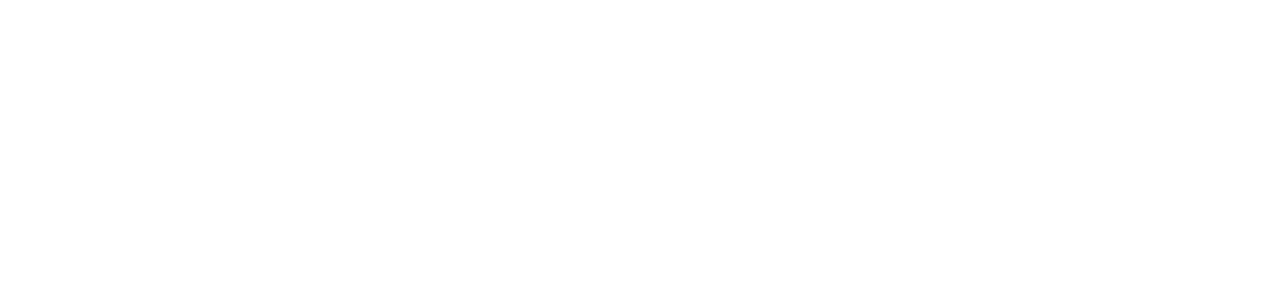
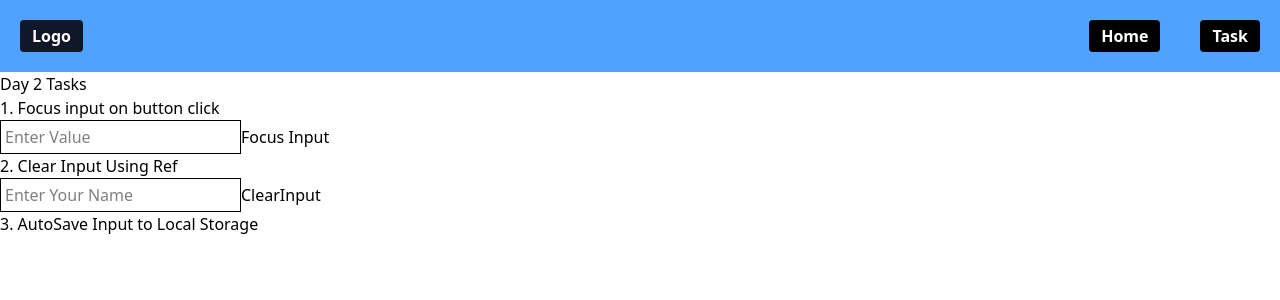
Before and after one commit to jagathdev/React_Tasks, a React (Vite) app: page /task/day2task in a window 1280 px wide. Before the commit this address had no page. Shown: the top 300 px of the page. Built offline with nearby package versions, Linux system fonts and the light colour scheme.

Commit message:
Day 2 Task 3 Completed

```diff
--- a/src/App.tsx
+++ b/src/App.tsx
@@ -4,6 +4,7 @@
 import Home from "./pages/Home"
 import Task from "./Task/Task"
 import Day1Task from "./Task/Day1Task"
+import Day2Task from "./Task/Day2Task"
 
 
 const App: React.FC = () => {
@@ -16,6 +17,7 @@
           <Route path="/" element={<Home />} />
           <Route path="/task" element={<Task />} />
           <Route path="/task/day1task" element={<Day1Task />} />
+          <Route path="/task/day2task" element={<Day2Task />} />
         </Route>
       </Routes>
     </>
--- /dev/null
+++ b/src/Task/Day2Task.tsx
@@ -0,0 +1,68 @@
+import { useRef } from "react";
+
+const Day2Task = () => {
+    return (
+        <>
+            <h1>Day 2 Tasks</h1>
+            <h1>1. Focus input on button click</h1>
+            <FocusInput />
+            <h1>2. Clear Input Using Ref</h1>
+            <ClearInput />
+            <h1>3. AutoSave Input to Local Storage</h1>
+            <AutoSave />
+        </>
+    )
+}
+
+export default Day2Task;
+
+// 1. Focus input on button click
+
+export const FocusInput = () => {
+
+    const focusRef = useRef<HTMLInputElement>(null)
+
+    const inputFocus = () => {
+        focusRef.current?.focus()
+        alert("Input Focused")
+    }
+
+    return (<>
+        <input ref={focusRef} type="text" className="border p-1" placeholder="Enter Value" />
+        <input onClick={inputFocus} type="submit" value="Focus Input" />
+    </>)
+}
+
+// 2. Clear Input Using Ref
+
+export const ClearInput = () => {
+
+    const clearRef = useRef<HTMLInputElement>(null)
+
+    const InputClear = () => {
+        if (clearRef.current) {
+            clearRef.current.value = ""
+            alert("Input Value is Clear")
+        }
+
+    }
+
+    return (<>
+        <input ref={clearRef} type="text" placeholder="Enter Your Name" className="p-1 border" />
+        <button type="submit" onClick={InputClear}>ClearInput</button>
+    </>)
+}
+
+// 3. AutoSave Input to Local Storage
+
+const AutoSave = () => {
+
+    const saveRef = useRef<HTMLInputElement>(null)
+    const saveInput = () => {
+
+    }
+
+    return (<>
+        <input ref={saveRef} type="text" onChange={saveInput} />
+    </>)
+}
```
